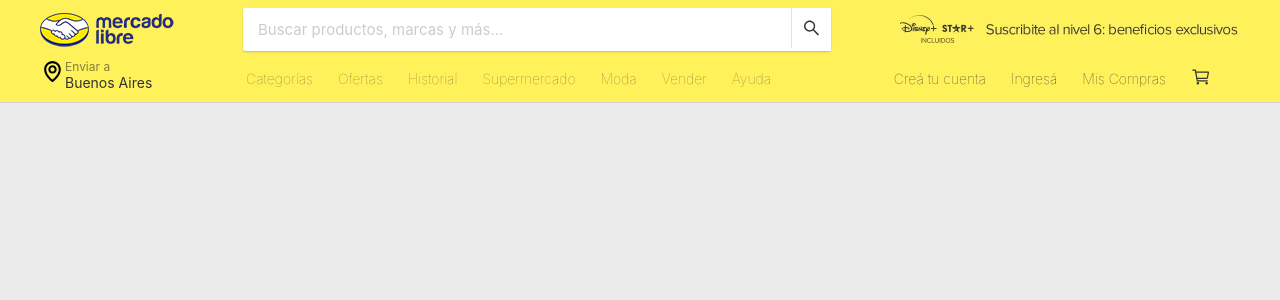
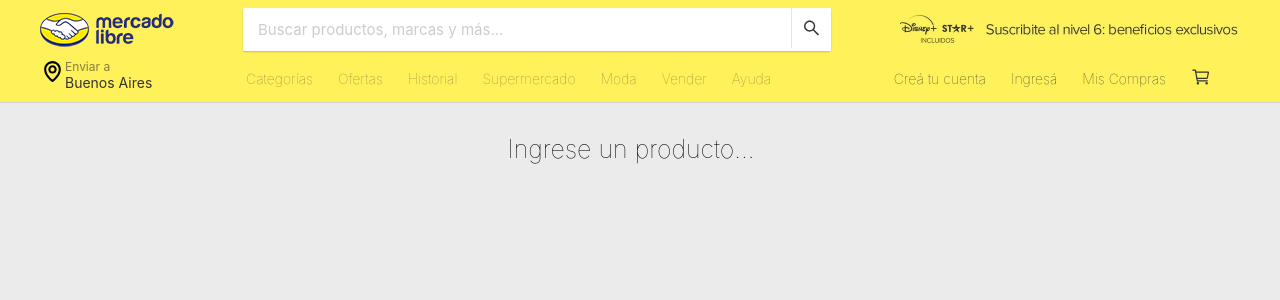
Before and after one commit to ncajaraville7/clon-meli, a React (Vite) app: page / in a window 1280 px wide. Shown: the top 300 px of the page. Built offline with nearby package versions, Linux system fonts and the light colour scheme.

Commit message:
add get detail

```diff
--- a/src/components/Products/ProductDetail.jsx
+++ b/src/components/Products/ProductDetail.jsx
@@ -1,6 +1,22 @@
-import React from 'react';
+import React, { useState, useEffect } from 'react';
+import { useParams } from 'react-router-dom';
 
 const ProductDetail = () => {
+  const [detail, setDetail] = useState([]);
+  const { productId } = useParams();
+  // console.log(productId);
+
+  const getDetails = async () => {
+    const response = await fetch(
+      `https://api.mercadolibre.com/items/${productId}`
+    );
+    const data = await response.json();
+    setDetail(data);
+  };
+
+  useEffect(() => {
+    getDetails();
+  }, [productId]);
   return <div>ProductDetail</div>;
 };
 
--- a/src/components/Products/ProductListContainer.css
+++ b/src/components/Products/ProductListContainer.css
@@ -28,3 +28,13 @@
   flex-direction: column;
   background-color: #fff;
 }
+
+.search-text {
+  display: flex;
+  justify-content: center;
+}
+
+.search-text h2 {
+  font-weight: lighter;
+  font-size: 25px;
+}
--- a/src/components/Products/ProductListContainer.jsx
+++ b/src/components/Products/ProductListContainer.jsx
@@ -6,12 +6,18 @@ import './ProductListContainer.css';
 const ProductListContainer = ({ searchValue, items }) => {
   return (
     <div className="product-list">
+      {items.length > 0 ? (
         <article className="product-list__container">
           <ol className="product-list__container__items">
             {items.length > 0 &&
               items.map((item) => <Card key={item.id} {...item} />)}
           </ol>
         </article>
+      ) : (
+        <div className="search-text">
+          <h2>Ingrese un producto...</h2>
+        </div>
+      )}
     </div>
   );
 };
```
Lines whose indentation alone changed are shown as unchanged.
